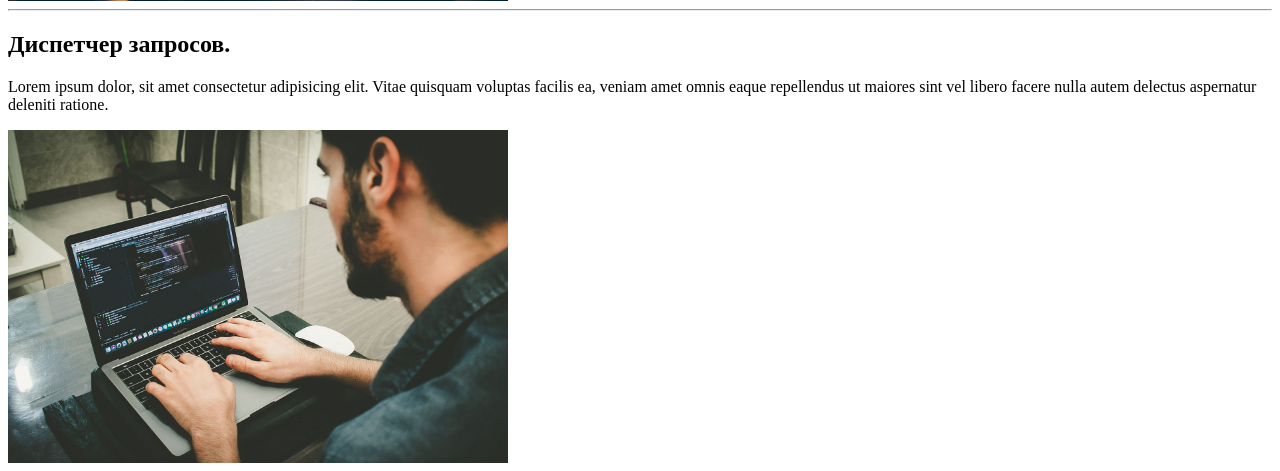
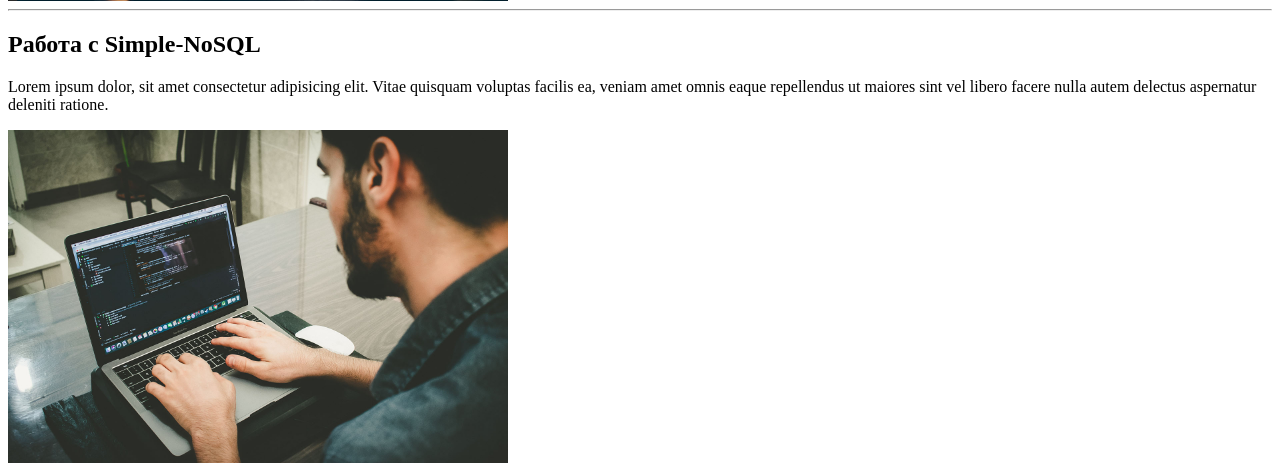
Before and after one commit to Seraphimsyv/PHP-SimpleMVC, a PHP site: page /system/templates/pages/index.php in a window 1280 px wide. Shown: the part 1489-1960 px from the top of the page. Run offline with PHP 8.4, Linux system fonts and the light colour scheme; some libraries are stand-ins or nearby versions.

Commit message:
Update template page index

```diff
--- a/system/templates/pages/index.php
+++ b/system/templates/pages/index.php
@@ -147,7 +147,7 @@
     <div class="d-flex justify-content-around">
 
         <div class="m-2">
-            <h2 class="featurette-heading">Диспетчер запросов.</h2>
+            <h2 class="featurette-heading">Работа с Simple-NoSQL</h2>
             <p class="lead">Lorem ipsum dolor, sit amet consectetur adipisicing elit. Vitae quisquam voluptas facilis ea, veniam amet omnis eaque repellendus ut maiores sint vel libero facere nulla autem delectus aspernatur deleniti ratione.</p>
         </div>
 
```
